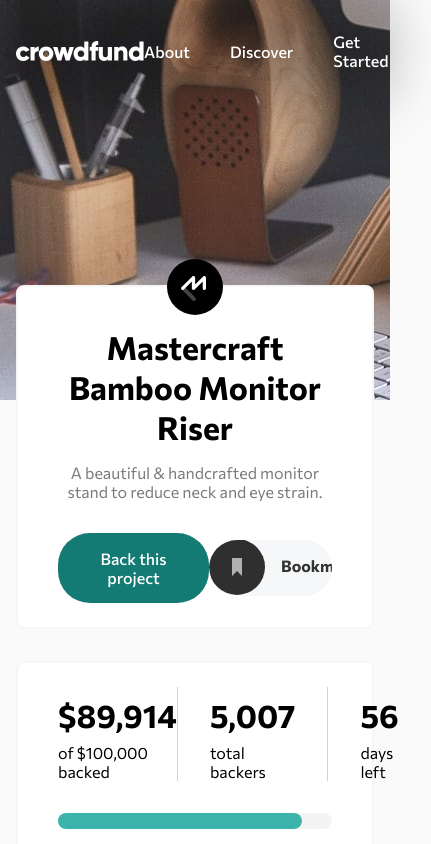
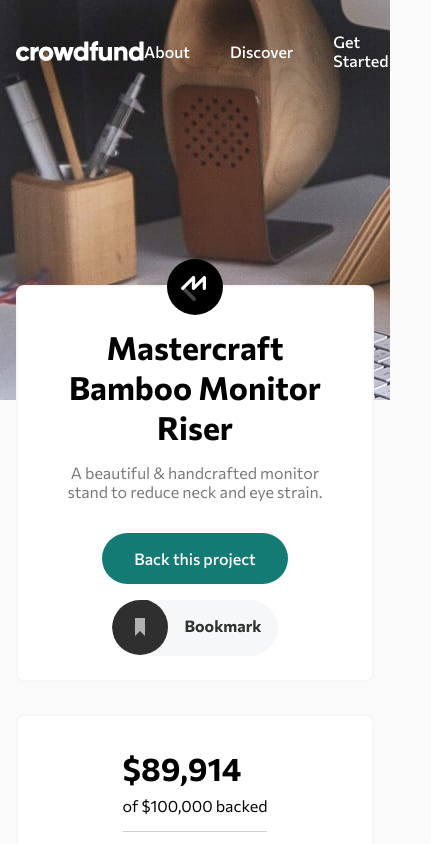
Before and after one commit to enzobocalon/react-crowdfunding, a React (Vite) app: page / in a window 390 px wide. Shown: the top 844 px of the page, 431 px wide, since content can reach past the window. Built offline with nearby package versions, Linux system fonts and the light colour scheme.

Commit message:
feat: added mobile version

```diff
--- a/src/components/Card/styles.ts
+++ b/src/components/Card/styles.ts
@@ -17,6 +17,11 @@
     border-radius: 50%;
     cursor: pointer;
     transition: all .3s ease;
+
+    @media (max-width: 768px) {
+      min-height: 32px;
+      min-width: 32px;
+    }
 
     :hover {
       outline-color: ${({theme}) => theme.primary.moderateCyan};
@@ -50,6 +55,10 @@
   align-items: flex-start;
   padding: 1.5rem 2rem;
   gap: 1rem;
+
+  @media screen and (max-width: 768px) {
+    padding: 1.5rem 1rem;
+  }
 `;
 
 export const Content = styled.div`
@@ -80,6 +89,25 @@
     }
   }
 
+
+  @media (max-width: 768px) {
+    flex-direction: column;
+    align-items: flex-start;
+    justify-content: flex-start;
+
+    > div {
+      display: flex;
+      flex-direction: column;
+
+      span {
+        margin-inline: 0;
+      }
+
+      label {
+        text-align: left;
+      }
+    }
+  }
 `;
 
 export const ActionContainer = styled.div`
@@ -97,6 +125,11 @@
     align-items: center;
     gap: 1rem;
   }
+
+  @media (max-width: 768px) {
+    flex-direction: column;
+    gap: 1rem;
+  }
 `;
 
 export const InputContainer = styled.div`
@@ -107,11 +140,16 @@
   display: flex;
   align-items: center;
 
+  @media (max-width: 768px) {
+    flex: 1;
+  }
+
   label {
     margin-left: .5rem;
     color: rgb(215, 215, 215);
     font-weight: 500;
   }
+
 `;
 
 export const Input = styled.input`
--- a/src/components/ContentHeader/styles.ts
+++ b/src/components/ContentHeader/styles.ts
@@ -5,6 +5,11 @@
   align-items: center;
   justify-content: space-between;
   width: 100%;
+
+  @media (max-width: 768px) {
+    flex-direction: column;
+    gap: 1rem;
+  }
 `;
 
 export const BookMarkContainer = styled.div`
--- a/src/components/ProgressGroup/styles.ts
+++ b/src/components/ProgressGroup/styles.ts
@@ -4,6 +4,10 @@
   display: flex;
   align-items: center;
   justify-content: space-between;
+
+  @media (max-width: 768px) {
+    flex-direction: column;
+  }
 `;
 
 export const Item = styled.div`
@@ -25,6 +29,14 @@
   :not(:last-of-type) {
     border-right: 1px solid #d1d1d1;
   }
+
+  @media (max-width: 768px) {
+    :not(:last-of-type) {
+      border-right: none;
+      border-bottom: 1px solid #d1d1d1;
+      padding-bottom: 1rem;
+    }
+  }
 `;
 
 export const ProgressBarContainer = styled.div`
```
